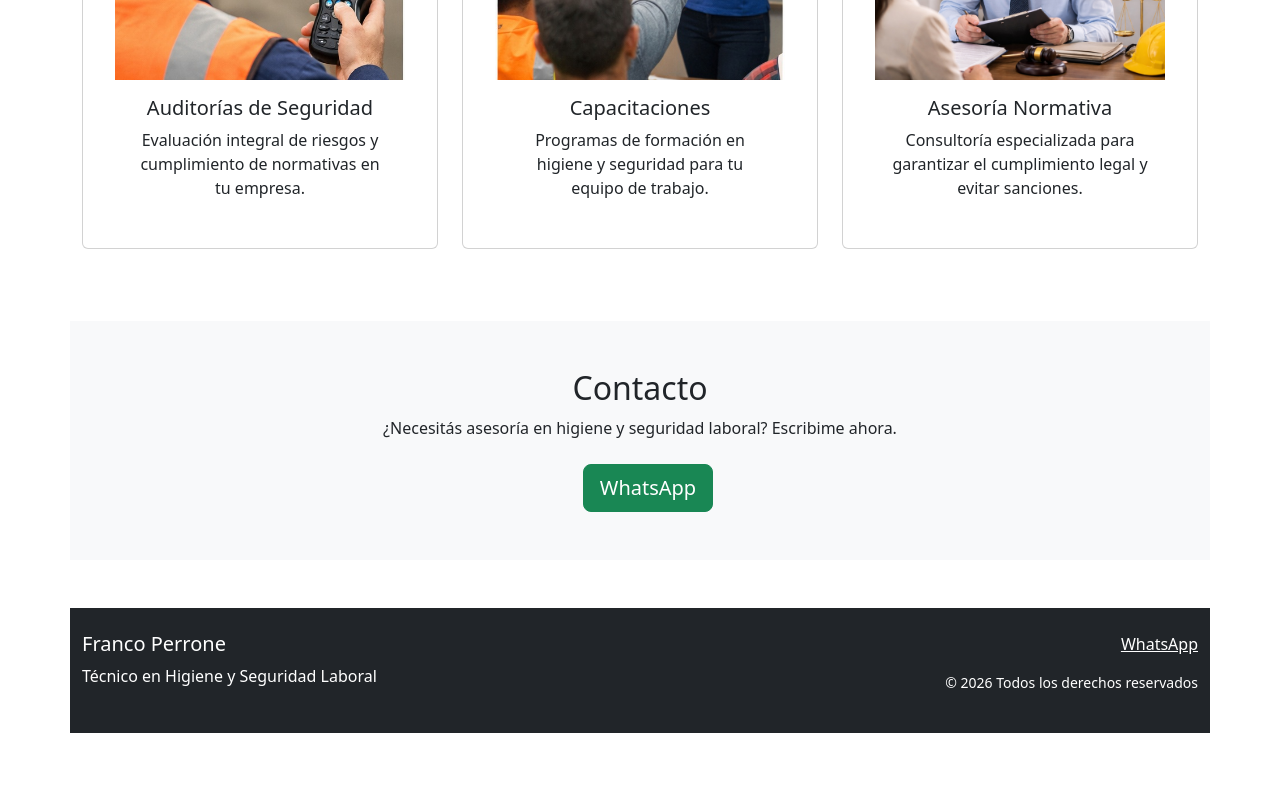
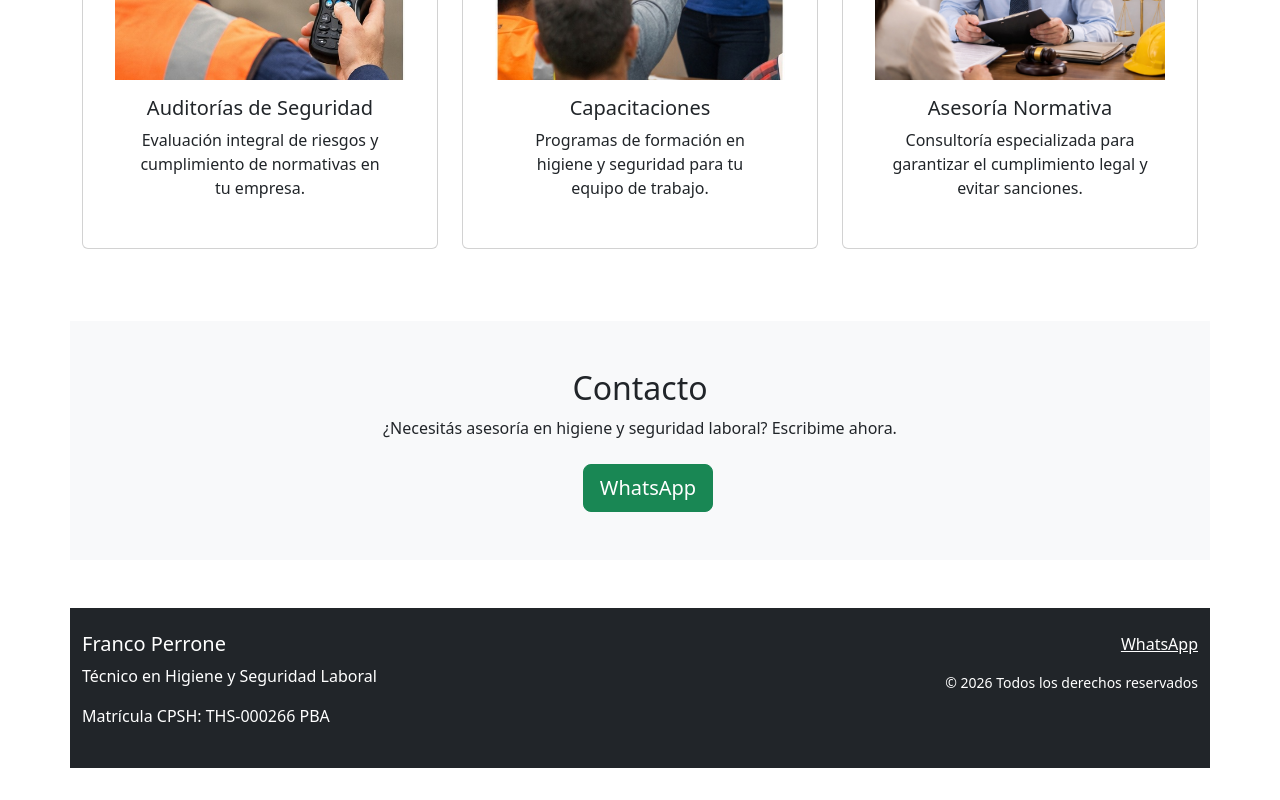
Before and after one commit to fraperrone/ths, a React (Vite) app: page / in a window 1280 px wide. Shown: the part 739-1539 px from the top of the page. Before the commit the page ends 1504 px from the top, so only its background shows below. Built offline with nearby package versions, Linux system fonts and the light colour scheme.

Commit message:
footer actualizado con wp

```diff
--- a/src/components/Footer.jsx
+++ b/src/components/Footer.jsx
@@ -6,10 +6,11 @@ export default function Footer() {
         <div className="col-md-6 text-center text-md-start">
           <h5>Franco Perrone</h5>
           <p>Técnico en Higiene y Seguridad Laboral</p>
+          <p>Matrícula CPSH: THS-000266 PBA</p>
         </div>
         <div className="col-md-6 text-center text-md-end">
           <p>
-            <a href="https://wa.me/5491112345678" className="text-white">
+            <a href="https://wa.me/5491170655032" className="text-white" target="_blank" rel="noopener noreferrer">
               WhatsApp
             </a>
           </p>
```
